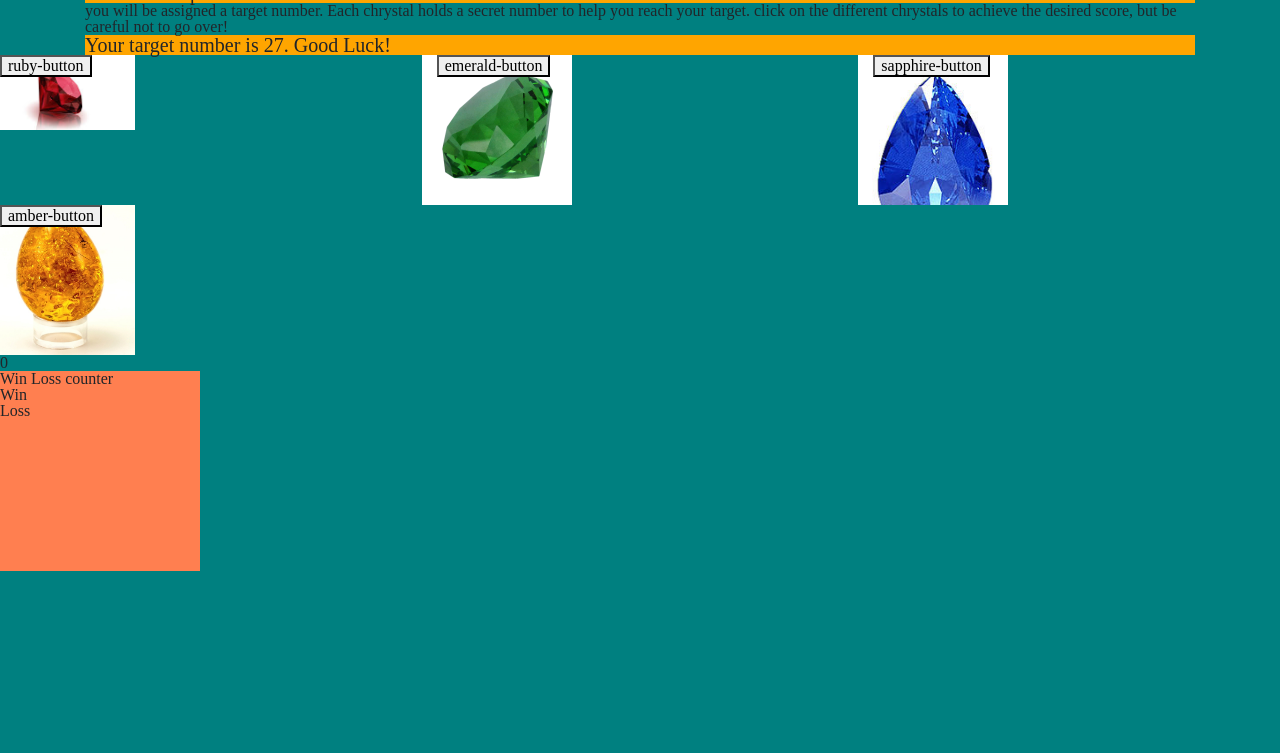
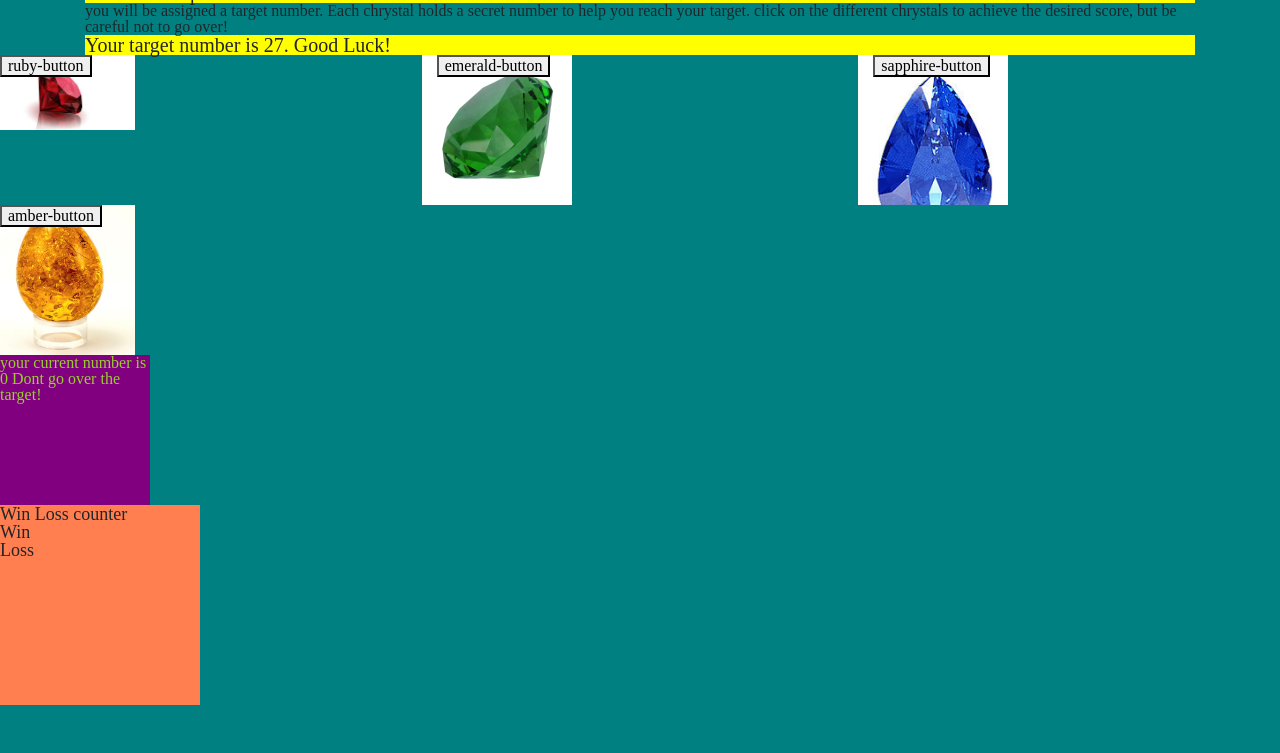
Before and after one commit to Baconbits1204/unit-4-game, a plain HTML site: page index.html in a window 1280 px wide. Shown: the part 47-800 px from the top of the page. Drawn offline with nearby package versions, Linux system fonts and the light colour scheme.

Commit message:
styling currentnumber box

```diff
--- a/assets/css/style.css
+++ b/assets/css/style.css
@@ -8,7 +8,7 @@ h1{
 }
 
 h2{
-    background: orange;
+    background:yellow;
     font-size: 20px;
 }
 
@@ -23,7 +23,7 @@ height: 200px;
     background-size: 150px;
     background-repeat: no-repeat;
     width: 150px;
-height: 150px;
+    height: 150px;
 }
 
 .emerald-number{
@@ -50,14 +50,16 @@ height: 150px;
 height: 150px;}
 
 
-.current-number{
+#current-number-box{
     background: purple;
     width: 150px;
-height: 150px;
+    height: 150px;
+    color: yellowgreen
 }
 
 .win-loss {
     background: coral;
     width: 200px;
 height: 200px;
+font-size: 18px
 }
--- a/index.html
+++ b/index.html
@@ -38,7 +38,7 @@
             </div>
         </div>
     </div>
-    <div> <span id="current-number"> 0 </span> </div>
+    <div id="current-number-box"><p> your current number is <span id="current-number"> 0 </span> Dont go over the target! </p> </div>
     <div class="win-loss">Win Loss counter
         <h6>Win</h6>
         <div class="win"></div>
```
